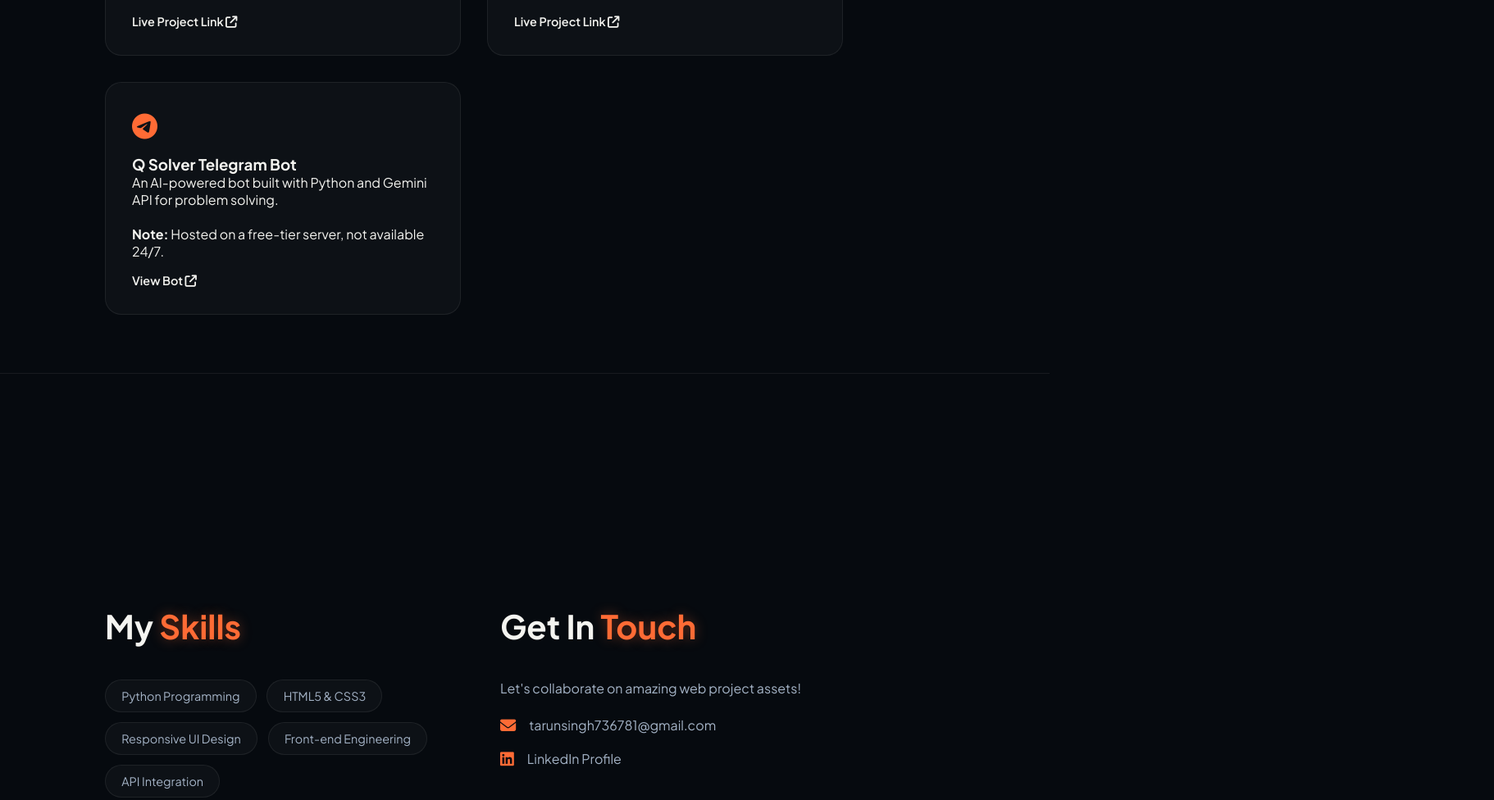
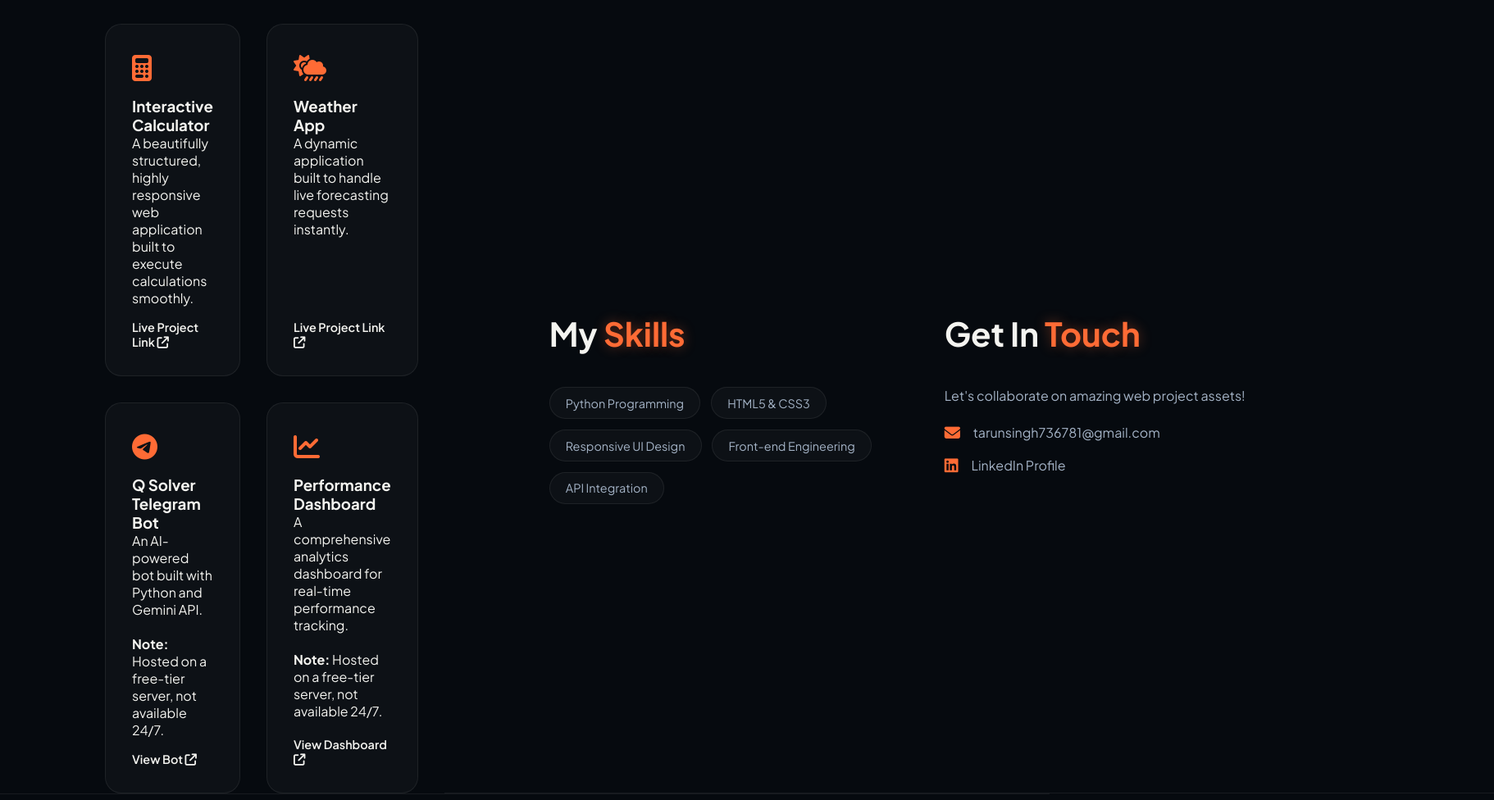
Before and after one commit to rajpoot15/My-portfolio, a plain HTML site: page index.html in a window 1280 px wide. Shown: the part 1944-2920 px from the top of the page at 82% size, 1822 px wide, since content can reach past the window. Drawn offline with Linux system fonts and the light colour scheme.

Commit message:
Add new project cards for Calculator and Weather App

```diff
--- a/index.html
+++ b/index.html
@@ -483,19 +483,50 @@
                     <a href="https://rajpoot15.github.io/Wheather---App/" target="_blank" class="project-link">Live Project Link <i class="fa-solid fa-arrow-up-right-from-square"></i></a>
                 </div>
 
+                <div class="projects-grid">
+    <!-- Project 1: Calculator -->
+    <div class="project-card">
+        <div>
+            <div class="project-icon"><i class="fa-solid fa-calculator"></i></div>
+            <h3>Interactive Calculator</h3>
+            <p>A beautifully structured, highly responsive web application built to execute calculations smoothly.</p>
+        </div>
+        <a href="https://rajpoot15.github.io/Calculator/" target="_blank" class="project-link">Live Project Link <i class="fa-solid fa-arrow-up-right-from-square"></i></a>
+    </div>
+
+    <!-- Project 2: Weather App -->
+    <div class="project-card">
+        <div>
+            <div class="project-icon"><i class="fa-solid fa-cloud-sun-rain"></i></div>
+            <h3>Weather App</h3>
+            <p>A dynamic application built to handle live forecasting requests instantly.</p>
+        </div>
+        <a href="https://rajpoot15.github.io/Wheather---App/" target="_blank" class="project-link">Live Project Link <i class="fa-solid fa-arrow-up-right-from-square"></i></a>
+    </div>
+
     <!-- Project 3: Q Solver Telegram Bot -->
     <div class="project-card">
         <div>
             <div class="project-icon"><i class="fa-brands fa-telegram"></i></div>
             <h3>Q Solver Telegram Bot</h3>
-                        <p>An AI-powered bot built with Python and Gemini API for problem solving.
+            <p>An AI-powered bot built with Python and Gemini API.
                <br><br><strong>Note:</strong> Hosted on a free-tier server, not available 24/7.</p>
         </div>
         <a href="https://t.me/HelperinfoBuddy_bot" target="_blank" class="project-link">View Bot <i class="fa-solid fa-arrow-up-right-from-square"></i></a>
     </div>
+
+    <!-- Project 4: Performance Dashboard -->
+    <div class="project-card">
+        <div>
+            <div class="project-icon"><i class="fa-solid fa-chart-line"></i></div>
+            <h3>Performance Dashboard</h3>
+            <p>A comprehensive analytics dashboard for real-time performance tracking.
+               <br><br><strong>Note:</strong> Hosted on a free-tier server, not available 24/7.</p>
+        </div>
+        <!-- Update the href below with your actual Dashboard link -->
+        <a href="https://rajpoot15.pythonanywhere.com/" target="_blank" class="project-link">View Dashboard <i class="fa-solid fa-arrow-up-right-from-square"></i></a>
     </div>
                 </div>
-    </section>
 
     <!-- Section 4: Skills & Contact -->
     <section id="contact">
```
Lines whose indentation alone changed are shown as unchanged.
